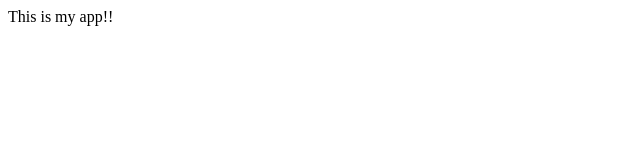
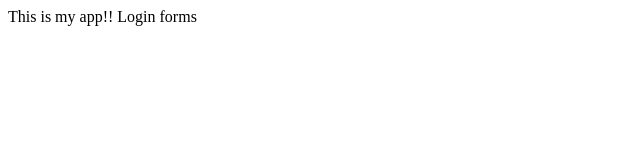
Before and after one commit to ismayilrza/myappPR, a plain HTML site: page index.html in a window 1280 px wide. Shown: the whole page, without its empty margins (0-640 px from the left). Drawn offline with Linux system fonts and the light colour scheme.

Commit message:
login.html added

```diff
--- a/index.html
+++ b/index.html
@@ -4,5 +4,6 @@
 </head>
 <body>
 	This is my app!!
+	Login forms
 </body>
 </html>
```
Also changed, not shown: login.html (added).
